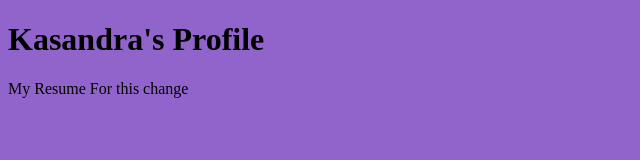
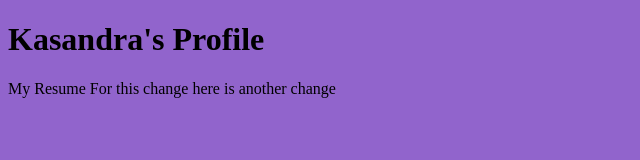
Before and after one commit to kasandramurray/Personal-Profile, a plain HTML site: page Personal-Profile/index.html in a window 1280 px wide. Shown: the whole page, without its empty margins (0-640 px from the left). Drawn offline with Linux system fonts and the light colour scheme.

Commit message:
Test code 3

```diff
--- a/Personal-Profile/index.html
+++ b/Personal-Profile/index.html
@@ -11,6 +11,7 @@
         <h1>Kasandra's Profile</h1>
         My Resume
         For this change
+        here is another change
     </div>
 </body>
 </html>
```
